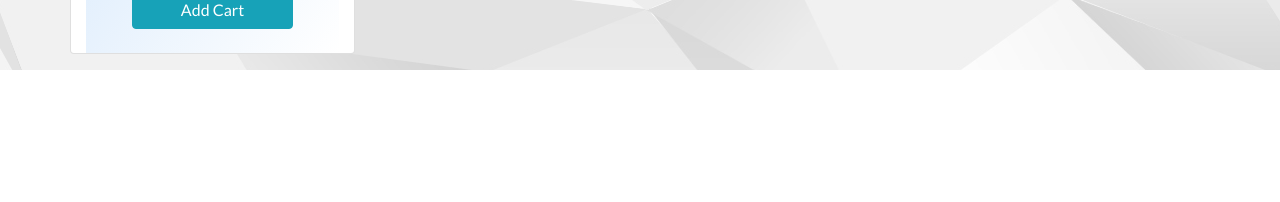
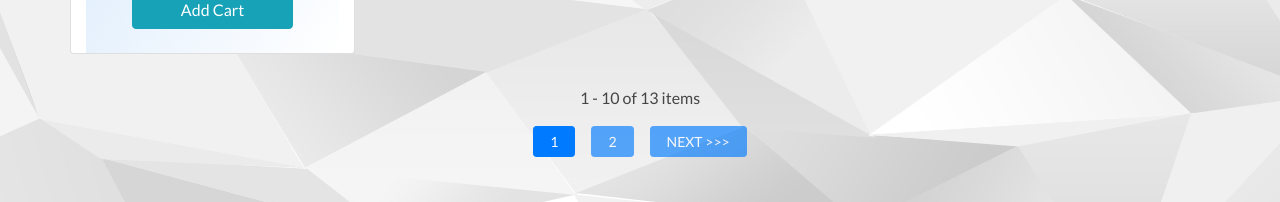
Before and after one commit to hareeshcs33/organic-shopping-cart, a Vue app: page / in a window 1280 px wide. Shown: the part 1811-2013 px from the top of the page. Before the commit the page ends 1881 px from the top, so only its background shows below. Built offline with nearby package versions, Linux system fonts and the light colour scheme.

Commit message:
UI update

```diff
--- a/src/components/home.vue
+++ b/src/components/home.vue
@@ -1,5 +1,5 @@
 <template>
-  <div class="container">
+  <div class="container mb-5">
     <div class="row">
       <card
         class="col-12 col-xs-6 col-sm-4 col-md-4 col-lg-3 text-center"
@@ -8,6 +8,20 @@
         :key="index"
         :index="index"
       ></card>
+    </div>
+    <div class="d-flex align-items-center justify-content-center flex-column">
+      <div class="m-3">1 - 10 of 13 items</div>
+      <div class="cta-wrapper">
+        <button class="btn btn-primary btn-sm px-3" :disabled="false">
+          1
+        </button>
+        <button class="btn btn-primary btn-sm px-3 mx-3" :disabled="true">
+          2
+        </button>
+        <button class="btn btn-primary btn-sm px-3" :disabled="true">
+          NEXT >>>
+        </button>
+      </div>
     </div>
   </div>
 </template>
--- a/src/pages/home-landing/cart.vue
+++ b/src/pages/home-landing/cart.vue
@@ -1,7 +1,7 @@
 <template>
   <div class="container">
     <h3>Cart page</h3>
-    <div v-if="getCartItems.length == 0">
+    <div v-if="getCartItems.length == 0 && !getEditCardStatus">
       <div>No Cart Items</div>
       <router-link to="/">back to home page</router-link>
     </div>
--- a/src/pages/home-landing/edit-item.vue
+++ b/src/pages/home-landing/edit-item.vue
@@ -8,6 +8,7 @@
           label="Product"
           placeholder="Product"
           v-model="editObj.product"
+          :disabled="true"
         ></input-text>
         <input-text
           class="col-6"
@@ -22,6 +23,7 @@
           type="number"
           placeholder="Price"
           v-model="editObj.price"
+          :disabled="true"
         ></input-text>
         <input-text
           class="col-6"
@@ -29,15 +31,8 @@
           type="number"
           placeholder="Discount"
           v-model="editObj.discount"
+          :disabled="true"
         ></input-text>
-        <drop-down
-          class="col-6"
-          label="color"
-          v-model="editObj.color"
-          :options="getColors"
-          :value="getColors"
-        ></drop-down>
-        {{ editObj.color }}
         <div class="col-12">
           <div class="d-flex">
             <button class="btn btn-success col-6 mx-1" @click="editDone">
@@ -78,11 +73,6 @@ export default {
     this.editObj = JSON.parse(localStorage.getItem("vfl-edit"));
     this.casheBeforeEditObj = JSON.parse(JSON.stringify(this.editObj));
   },
-  computed: {
-    getColors() {
-      return this.$store.state.colors;
-    }
-  },
   methods: {
     editDone() {
       this.editValObj = {
```
